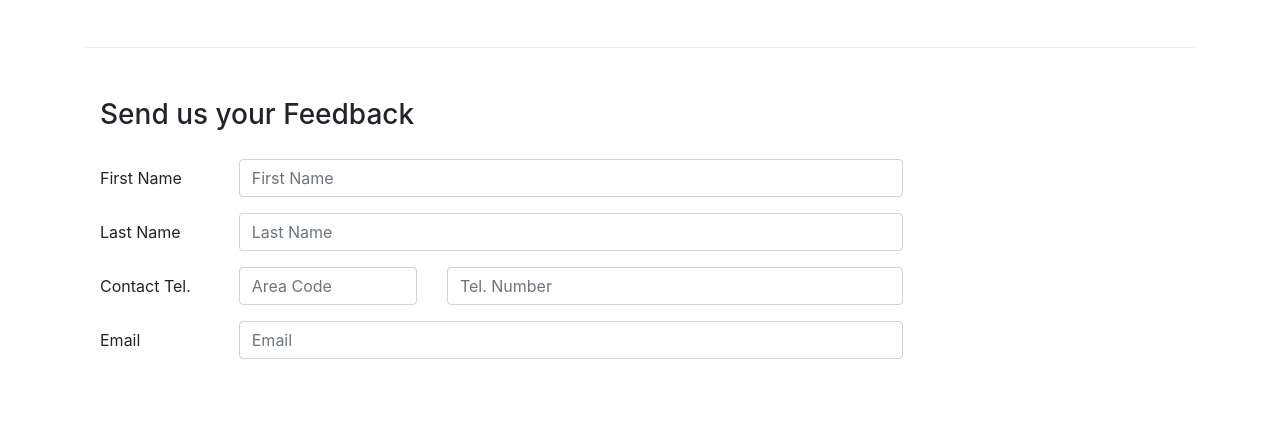
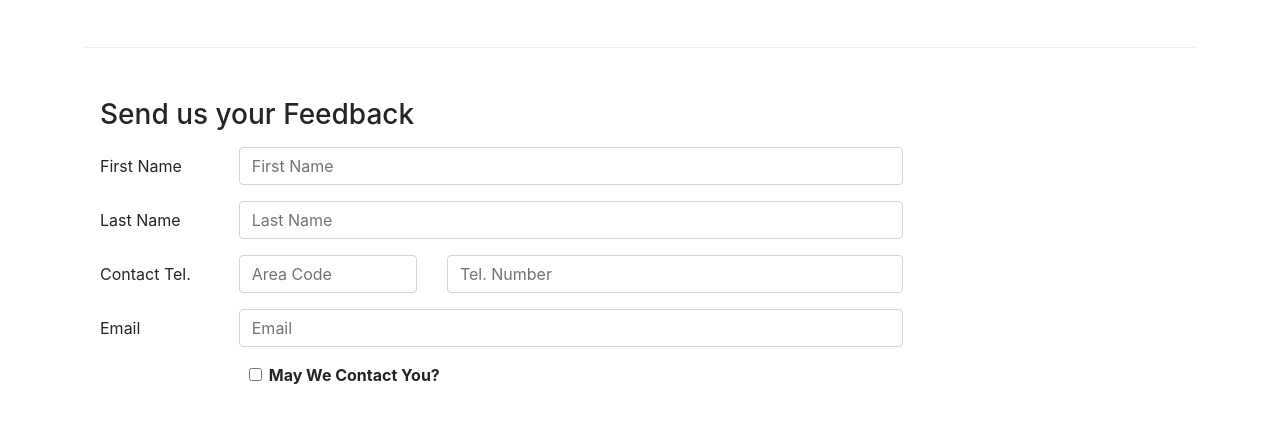
Before and after one commit to itshmnt/Bootstrap, a website: page contactus.html in a window 1280 px wide. Shown: the part 817-1263 px from the top of the page. Drawn offline with nearby package versions, Linux system fonts and the light colour scheme.

Commit message:
checkbox in form

```diff
--- a/contactus.html
+++ b/contactus.html
@@ -125,6 +125,17 @@
                                 placeholder="Email">
                         </div>
                     </div>
+                    <div class="form-row-group">
+                        <div class="col-md-6 offset-md-2">
+                            <div class="form-check">
+                                <input type="checkbox" class="form-check-input"
+                                    name="approve" id="approve" value="">
+                                <label class="form-check-label" for="approve">
+                                    <strong>May We Contact You?</strong>
+                                </label>
+                            </div>
+                        </div>
+                    </div>
                 </form>
              <div class="col-12 col-md">
             </div>
```
